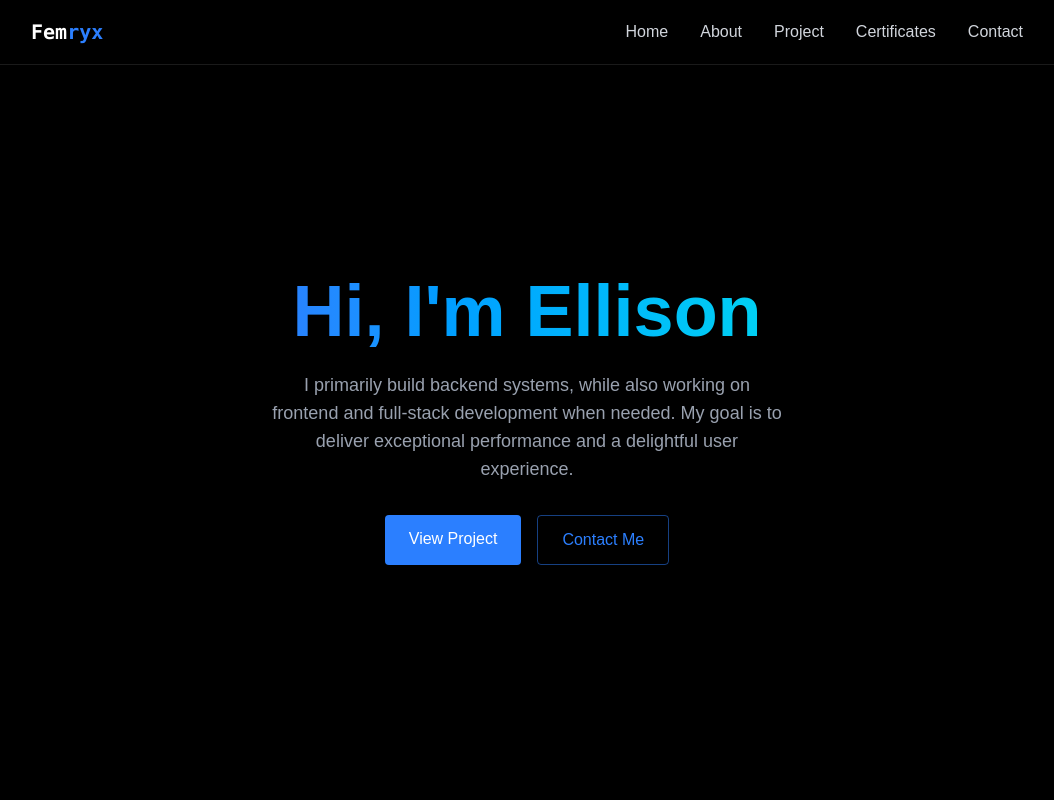
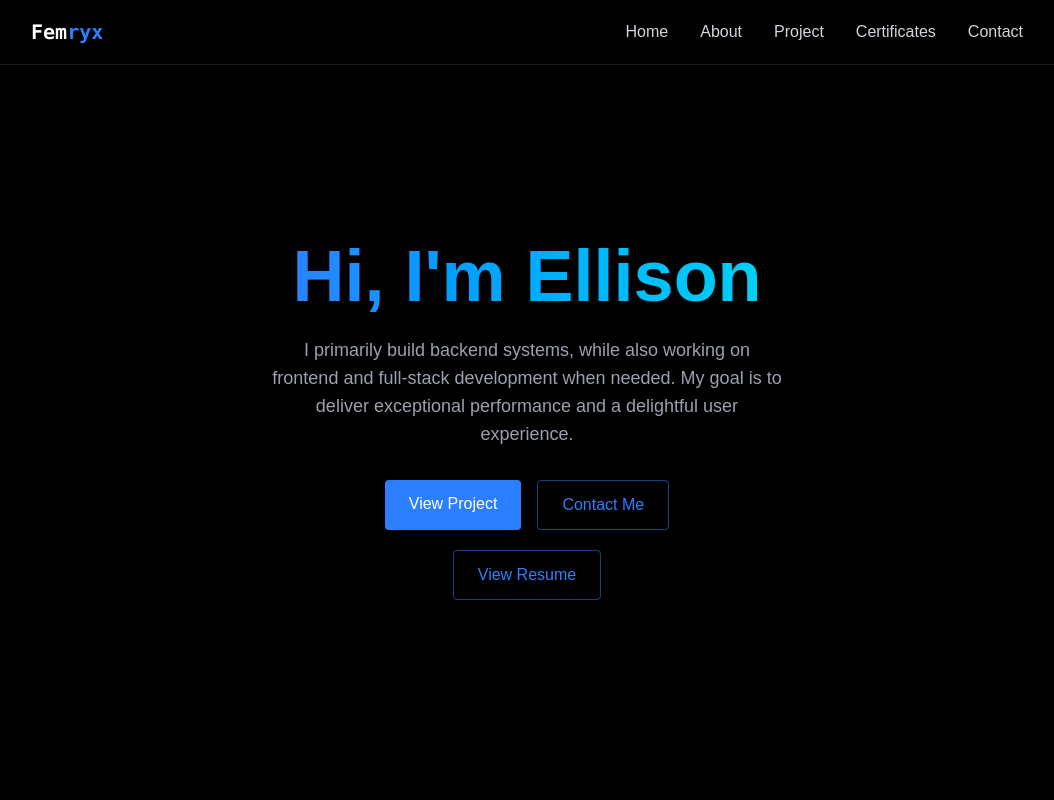
Before and after one commit to Femryx/Portfolio_Website, a React (Vite) app: page / in a window 1280 px wide. Shown: the top 800 px of the page, without its empty margins (113-1167 px from the left). Built offline with nearby package versions, Linux system fonts and the light colour scheme.

Commit message:
final_resume

```diff
--- a/src/components/sections/Home.jsx
+++ b/src/components/sections/Home.jsx
@@ -1,4 +1,5 @@
 import { RevealOnScroll } from "../RevealOnScroll"
+import resume from "../images/Matel_Resume.jpg"
 export const Home = () =>{
     return <section
     id="home"
@@ -20,6 +21,15 @@
                     Contact Me
                 </a>
             </div>
+            <div className = "flex justify-center mt-5">
+                <a className = "border border-blue-500/50 text-blue-500 py-3 px-6 rounded font-medium transition-all duration-200 hover:-translate-y-0.5 hover:shadow-[0_0_15px_rgba(59,130,246,0.2)] hover:bg-blue-500/10"
+                    onClick = {()=>
+                        window.open(resume,'_blank')
+                    }
+                >
+                    View Resume
+                </a>
+            </div>
         </div>
         </RevealOnScroll>
     </section>
```
Also changed, not shown: src/components/images/Matel_Resume.jpg (added).
